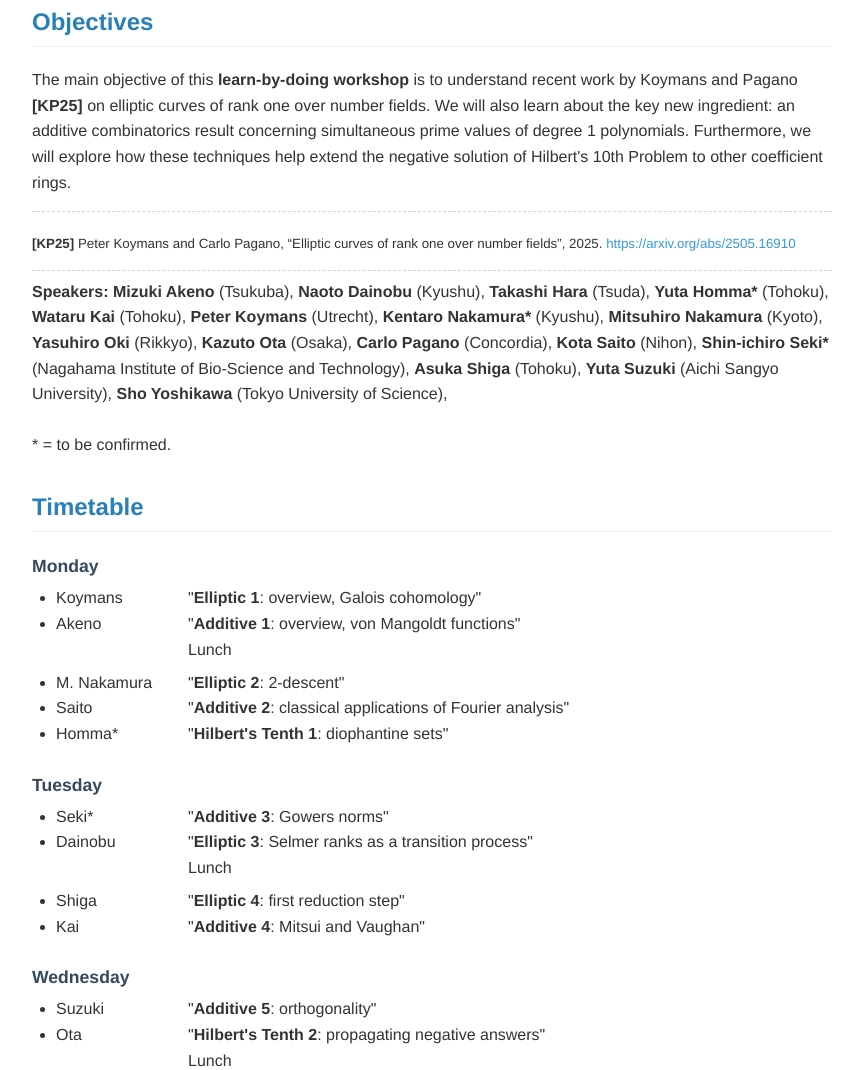
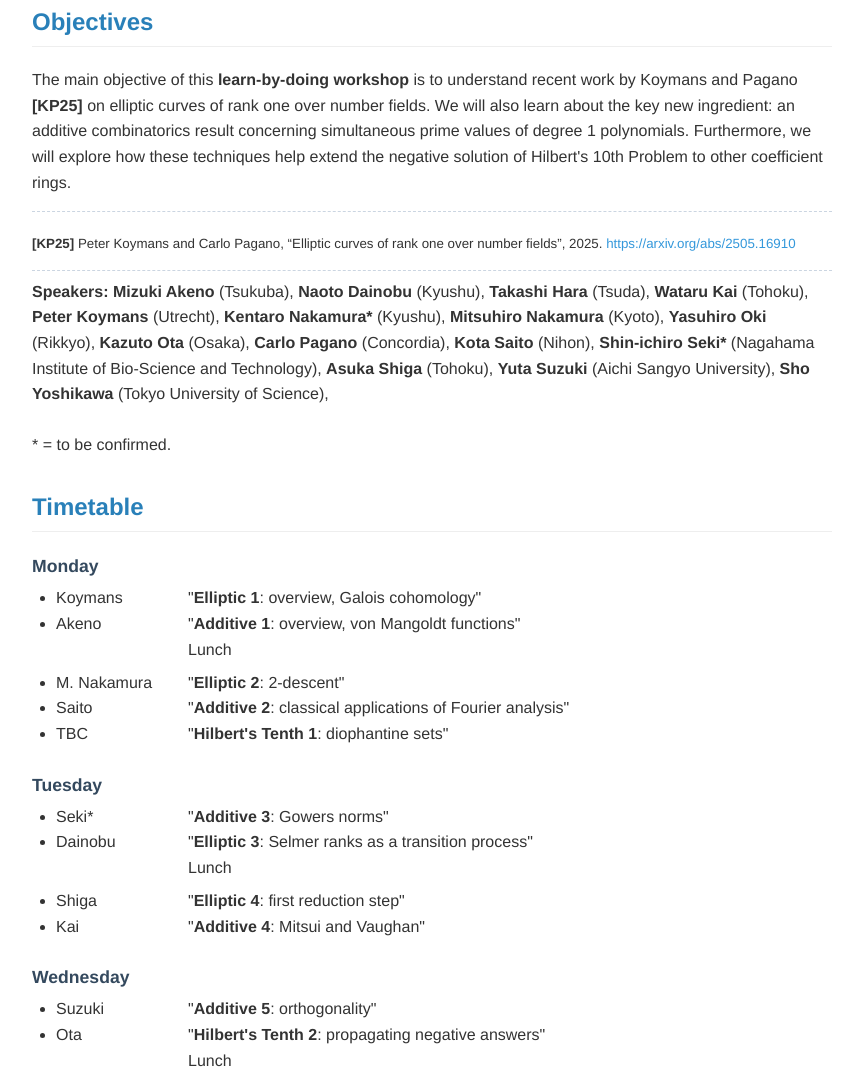
Before and after one commit to kaiw-math/elliptic-additive-okinawa, a plain HTML site: page index.html in a window 1280 px wide. Shown: the part 676-1746 px from the top of the page, without its empty margins (208-1071 px from the left). Drawn offline with Linux system fonts and the light colour scheme.

Commit message:
Removed Homma for a while

```diff
--- a/index.html
+++ b/index.html
@@ -118,7 +118,6 @@
                 <strong>Mizuki Akeno</strong> (Tsukuba),
                 <strong>Naoto Dainobu</strong> (Kyushu),
                 <strong>Takashi Hara</strong> (Tsuda),
-                <strong>Yuta Homma*</strong> (Tohoku),
                 <strong>Wataru Kai</strong> (Tohoku),
                 <strong>Peter Koymans</strong> (Utrecht),
                 <strong>Kentaro Nakamura*</strong> (Kyushu),
@@ -167,7 +166,7 @@
                 <span>"<strong>Additive 2</strong>: classical applications of Fourier analysis"</span>
             </span></li>
             <li><span style="display: inline-grid; grid-template-columns: 120px 1fr; column-gap: 12px; vertical-align: top;">
-                <span>Homma*</span>
+                <span>TBC</span>
                 <span>"<strong>Hilbert's Tenth 1</strong>: diophantine sets"</span>
             </span></li>
         </ul>
```
